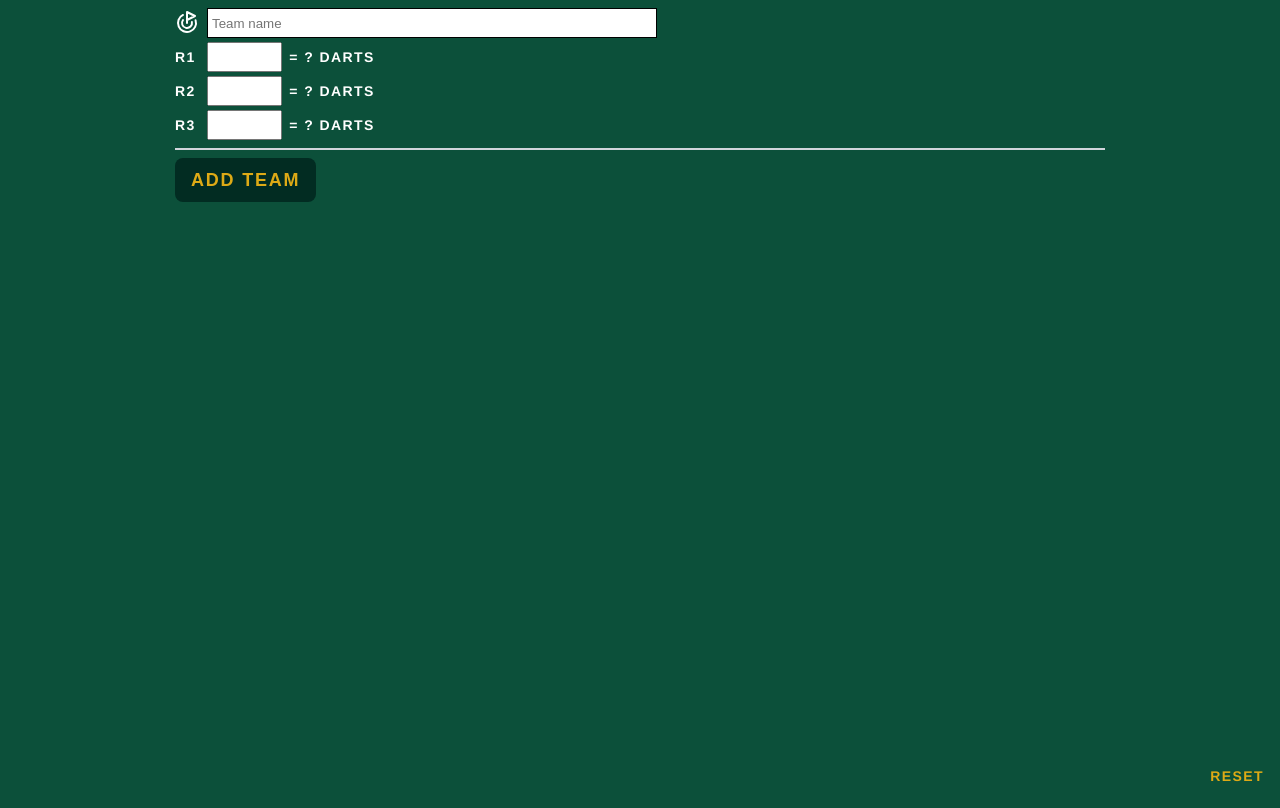
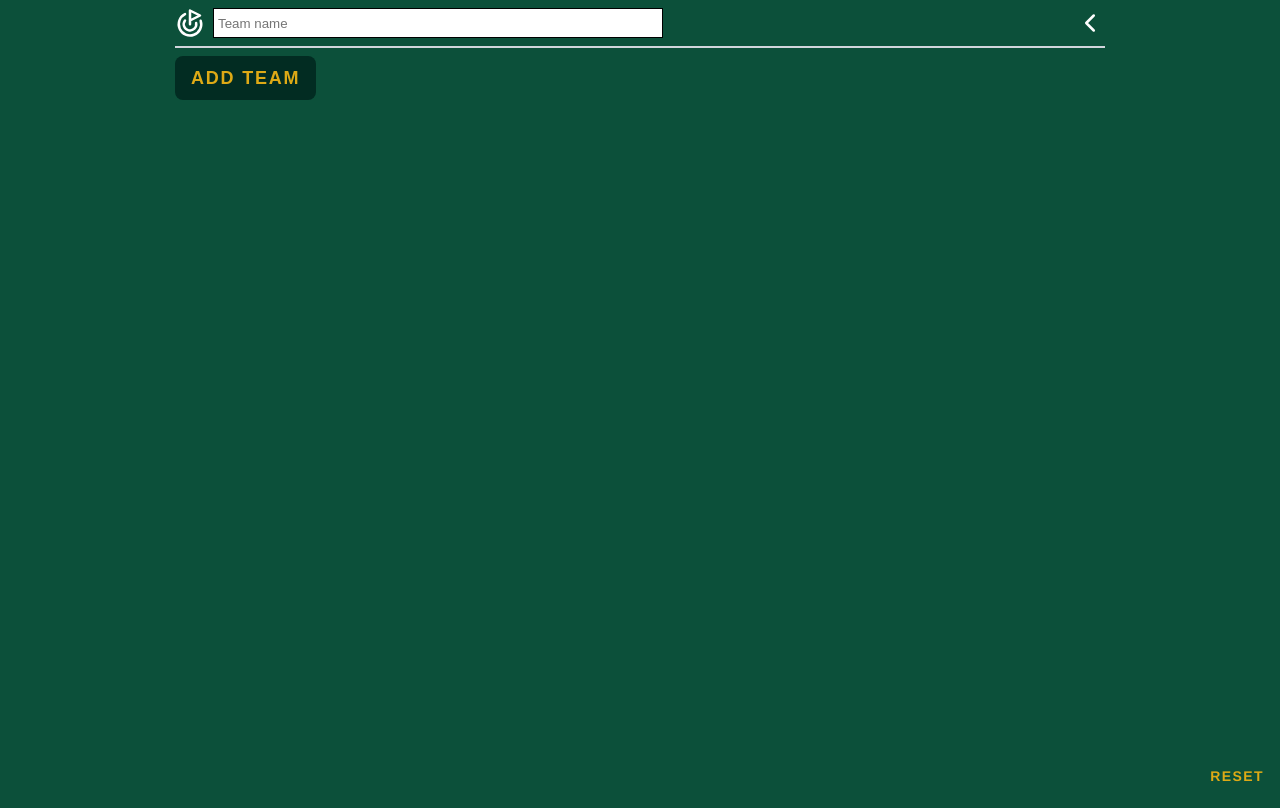
Before and after one commit to burt202/neepsend, a React app: page /#/backend in a window 1280 px wide. Built offline with nearby package versions, Linux system fonts and the light colour scheme.

Commit message:
Add expand/collapse functionality

```diff
--- a/src/js/components/RoundRow.tsx
+++ b/src/js/components/RoundRow.tsx
@@ -20,7 +20,7 @@ export default function RoundRow({text, scores, onUpdate}: RoundRowProps) {
 
   return (
     <div className="mt-1 flex">
-      <span className="uppercase font-bold text-white tracking-widest w-[32px] inline-block h-[30px] leading-[30px]">
+      <span className="uppercase font-bold text-white tracking-widest w-[30px] inline-block h-[30px] leading-[30px] mr-2">
         {text}
       </span>
       <input
--- a/src/js/components/TeamEntry.tsx
+++ b/src/js/components/TeamEntry.tsx
@@ -1,4 +1,4 @@
-import {Goal} from "lucide-react"
+import {Goal, ChevronDown, ChevronLeft} from "lucide-react"
 import * as React from "react"
 import {ChangeEvent} from "react"
 
@@ -9,14 +9,18 @@ interface TeamEntryProps {
   team: Team
   selected?: string
   onSelectedToggle: () => void
+  onExpandCollapse: () => void
   onUpdate: (team: Team) => void
+  expanded: boolean
 }
 
 export default function TeamEntry({
   team,
   selected,
   onSelectedToggle,
+  onExpandCollapse,
   onUpdate,
+  expanded,
 }: TeamEntryProps) {
   const {name, round1Scores, round2Scores, round3Scores} = team
 
@@ -24,14 +28,15 @@ export default function TeamEntry({
 
   return (
     <div className="my-2 pb-2 border-solid border-0 border-b-2 border-gray-300">
-      <div className="flex items-center">
-        <span
-          className="text-white cursor-pointer mr-2"
+      <div className="flex justify-between">
+        <div className="flex">
+          <div
+            className="text-white cursor-pointer h-[30px] mr-2"
             title="Toggle Highlight"
             onClick={onSelectedToggle}
           >
-          <Goal size={24} />
-        </span>
+            <Goal size={30} />
+          </div>
           <input
             placeholder="Team name"
             value={name}
@@ -45,6 +50,16 @@ export default function TeamEntry({
             }}
           />
         </div>
+        <div
+          className="text-white h-[30px] cursor-pointer"
+          title="Expand/Collapse"
+          onClick={onExpandCollapse}
+        >
+          {expanded ? <ChevronDown size={30} /> : <ChevronLeft size={30} />}
+        </div>
+      </div>
+      {expanded && (
+        <div>
           <RoundRow
             text="R1"
             scores={round1Scores}
@@ -76,5 +91,7 @@ export default function TeamEntry({
             }}
           />
         </div>
+      )}
+    </div>
   )
 }
--- a/src/js/pages/backend.tsx
+++ b/src/js/pages/backend.tsx
@@ -26,6 +26,8 @@ export default function Backend() {
     data ? data.selected : undefined,
   )
 
+  const [expanded, setExpanded] = useState<Array<number>>([])
+
   const teamNames = teams.map((t) => t.name)
   const unique = [...new Set(teamNames)]
   const duplicateNamesPresent = teamNames.length !== unique.length
@@ -49,6 +51,8 @@ export default function Backend() {
                   LOCAL_STORAGE_KEY,
                   JSON.stringify({teams, selected: newValue}),
                 )
+
+                setExpanded([i])
               }}
               onUpdate={(team) => {
                 const updated = adjust(i, () => team, teams)
@@ -59,6 +63,18 @@ export default function Backend() {
                   JSON.stringify({teams: updated, selected}),
                 )
               }}
+              onExpandCollapse={() => {
+                if (expanded.includes(i)) {
+                  setExpanded(
+                    expanded.filter((j) => {
+                      return j !== i
+                    }),
+                  )
+                } else {
+                  setExpanded([...expanded, i])
+                }
+              }}
+              expanded={expanded.includes(i)}
             />
           )
         })}
--- a/webpack/config.common.ts
+++ b/webpack/config.common.ts
@@ -29,8 +29,6 @@ const config: webpack.Configuration = {
       patterns: [
         {from: "src/images/logo.png", to: "logo.png"},
         {from: "src/images/logo-new.png", to: "logo-new.png"},
-        {from: "src/images/settings.svg", to: "settings.svg"},
-        {from: "src/images/dartboard.svg", to: "dartboard.svg"},
       ],
     }),
     new webpack.DefinePlugin({
```
Also changed, not shown: 1 other file (tests, documents, lock files or other folders). Lines whose indentation alone changed are shown as unchanged.
